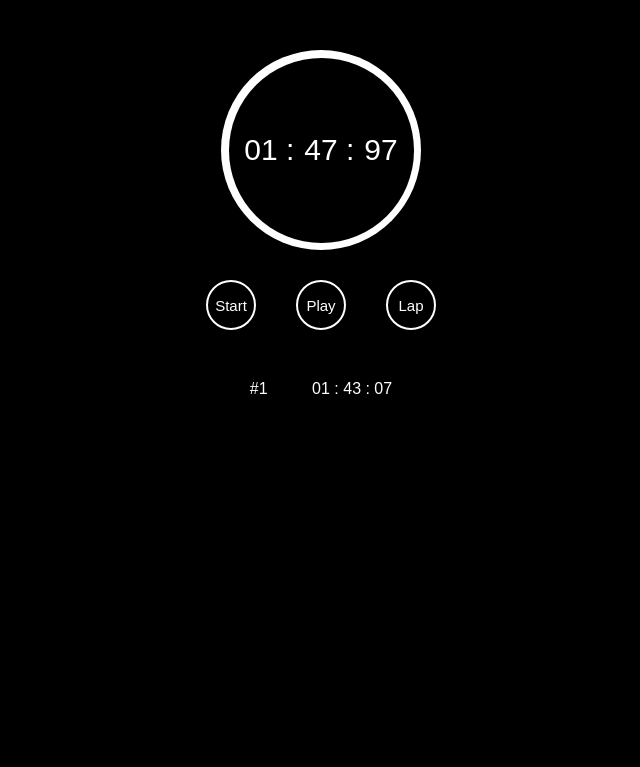
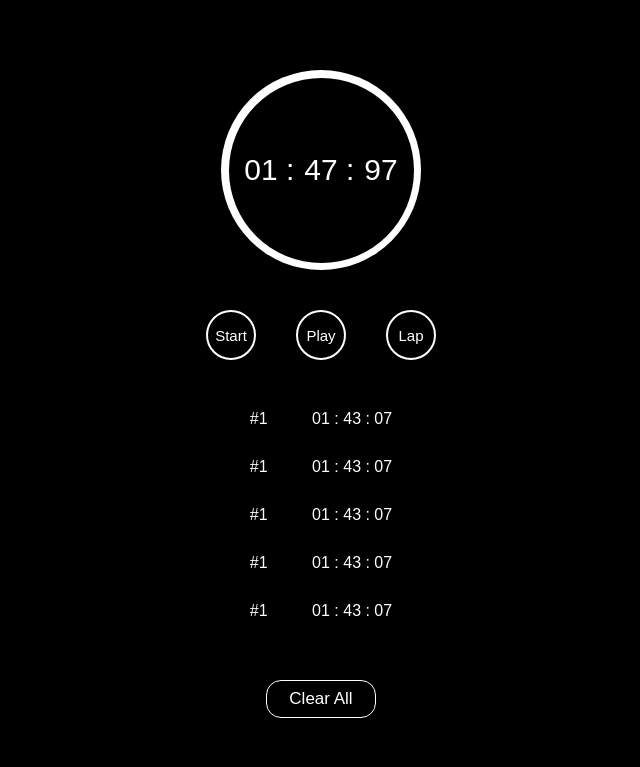
Before and after one commit to ShreyaKumar-dev/PRODIGY_WD_02, a plain HTML site: page index.html in a window 1280 px wide. Shown: the whole page, without its empty margins (319-959 px from the left). Drawn offline with Linux system fonts and the light colour scheme.

Commit message:
HTML set 70%

```diff
--- a/index.html
+++ b/index.html
@@ -34,7 +34,44 @@
                     <span class="num">#1</span>
                     <span class="time_stamp">01 : 43 : 07</span>
                 </li>
+                <li class="laps_item">
+                    <span class="num">#1</span>
+                    <span class="time_stamp">01 : 43 : 07</span>
+                </li>
+                <li class="laps_item">
+                    <span class="num">#1</span>
+                    <span class="time_stamp">01 : 43 : 07</span>
+                </li>
+                <li class="laps_item">
+                    <span class="num">#1</span>
+                    <span class="time_stamp">01 : 43 : 07</span>
+                </li>
+                <li class="laps_item">
+                    <span class="num">#1</span>
+                    <span class="time_stamp">01 : 43 : 07</span>
+                </li>
+                <li class="laps_item">
+                    <span class="num">#1</span>
+                    <span class="time_stamp">01 : 43 : 07</span>
+                </li>
+                <li class="laps_item">
+                    <span class="num">#1</span>
+                    <span class="time_stamp">01 : 43 : 07</span>
+                </li>
+                <li class="laps_item">
+                    <span class="num">#1</span>
+                    <span class="time_stamp">01 : 43 : 07</span>
+                </li>
+                <li class="laps_item">
+                    <span class="num">#1</span>
+                    <span class="time_stamp">01 : 43 : 07</span>
+                </li>
+                <li class="laps_item">
+                    <span class="num">#1</span>
+                    <span class="time_stamp">01 : 43 : 07</span>
+                </li>
             </ul>
+            <button class="laps_clr">Clear All</button>
         </section>
     </div>
 </body>
--- a/style.css
+++ b/style.css
@@ -7,7 +7,7 @@
 body{
     font-family: 'Poppins', sans-serif;
     width: 100%;
-    height: 100vh;
+    height: 100% !important;
     background-color: black;
 }
 
@@ -16,7 +16,7 @@ body{
     display: flex;
     justify-content: center;
     text-align: center;
-    margin-top: 50px;
+    margin-top: 70px;
 }
 
 .outer_display{
@@ -50,7 +50,7 @@ body{
     display: flex;
     justify-content: center;
     align-items: center;
-    margin-top: 30px;
+    margin-top: 20px;
 }
 
 .btn{
@@ -63,7 +63,7 @@ body{
     font-size: 15px;
     cursor: pointer;
     text-align: center;
-    margin: 0 20px;
+    margin: 20px;
 }
 
 .btn:hover{
@@ -71,36 +71,54 @@ body{
     color: black;
 }
 
-
 /****************** LAP TIME ****************/
 .laps_time{
-    width: 100% !important;
+    width: 100%;
     display: flex;
     flex-direction: column;
     justify-content: center;
     align-items: center;
-    height: auto;
     color: white;
-    /* background: red; */
     margin-top: 30px;
 }
 
 .laps_time ul{
     list-style: none;
     overflow: auto;
+    height: 220px;
+    display: flex;
+    flex-direction: column;
+}
+
+.laps_time ul::-webkit-scrollbar{
+    display: none;
 }
 
 .laps_item{
-    /* justify-content: center; */
     text-align: center;
     display: inline-block;
-    margin: 20px;
-    /* background-color: brown; */
-    /* border: 1px solid #444; */
-    /* border-radius: 50px; */
+    margin-bottom: 30px;
 }
 
 .time_stamp{
     display: inline-block;
     margin-left: 40px;
 }
+
+/****************** LAP CLEAR BUTTON ****************/
+.laps_clr{
+    margin-top: 50px;
+    font-size: 17px;
+    border: 1.5px solid white;
+    border-radius: 15px;
+    background-color: black;
+    color: white;
+    width: 110px;
+    height: 38px;
+    cursor: pointer;
+}
+
+.laps_clr:hover{
+    background-color: white;
+    color: black;
+}
```
